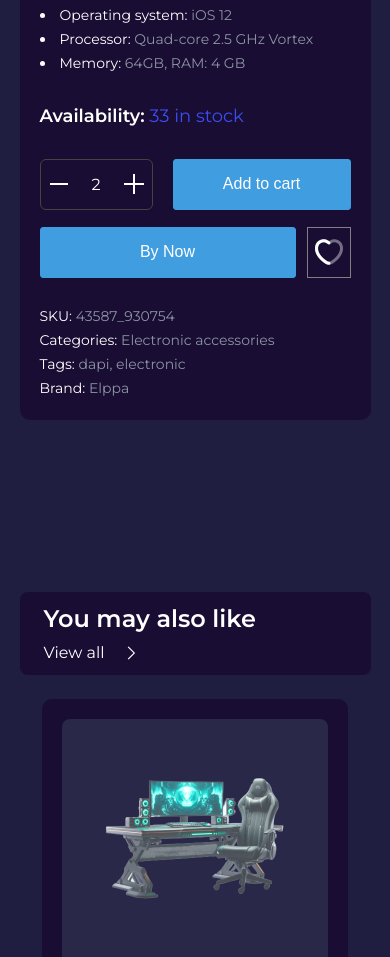
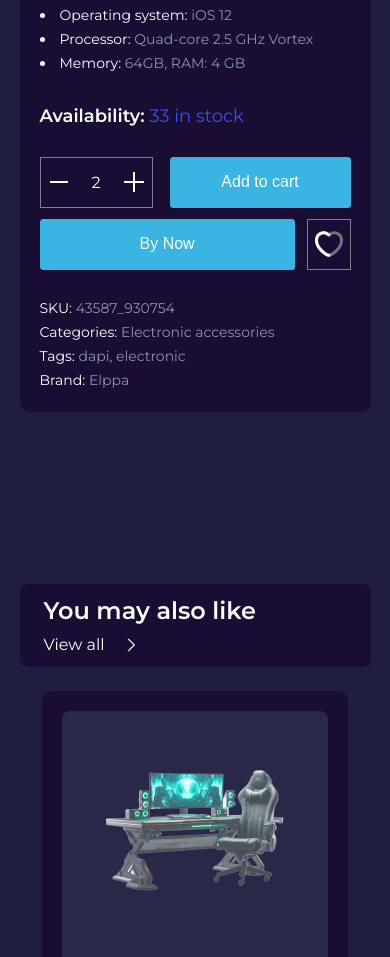
Before and after one commit to md-mohosin/kalni-designe, a website built with Vite: page productDetails.html in a window 390 px wide. Shown: the part 780-1737 px from the top of the page. Built offline with nearby package versions, Linux system fonts and the light colour scheme.

Commit message:
responsive btn

```diff
--- a/productDetails.html
+++ b/productDetails.html
@@ -156,8 +156,12 @@
             <p style="font-size: 18px;margin-top: 30px;"><span style="font-weight: 600;">Availability:</span> <span
                 style="color: #3B4DF0;">33 in stock</span></p>
 
+
+
+
+
             <div class="btn-section">
-              <div class="first-row">
+              <div class="left-side">
                 <div class="quantity-btn">
                   <img src="./src/images/minus.png" alt="">
                   <p>2</p>
@@ -165,13 +169,18 @@
                 </div>
                 <button class="dAddbtn">Add to cart</button>
               </div>
-              <div class="btn-container">
+              <div class="right-side">
                 <button class="dBybtn">By Now</button>
                 <div class="fvrt-icon">
                   <img src="./src/images/favourite.png" alt="">
                 </div>
               </div>
             </div>
+
+
+
+
+
             <ul class="info-container list-style">
               <li>SKU: <span class="info">43587_930754</span></li>
               <li>Categories: <span class="info">Electronic accessories</span></li>
--- a/src/style.css
+++ b/src/style.css
@@ -64,7 +64,6 @@
   color: white;
 }
 
-
 .logo {
   width: 121px;
   display: flex;
@@ -126,7 +125,7 @@
 
 .search-btn {
   width: 104px;
-  background-color: #409DDF;
+  background-image: linear-gradient(to right, #44bde2, #088aed);
   font-size: 14px;
   border: none;
   border-top-right-radius: 5px;
@@ -204,7 +203,7 @@
   display: inline-block;
   width: 143px;
   height: 48px;
-  background-color: #42A2E0;
+  background-color: #44bde2;
   border: 1px solid #42A2E0;
   display: flex;
   justify-content: center;
@@ -218,7 +217,7 @@
 
 .banner-content a:hover {
   background-color: transparent;
-  color: #42A2E0;
+  border: 1px solid white;
 }
 
 .banner-container {
@@ -272,8 +271,6 @@
   font-family: Montserrat;
   padding-top: 72px;
 }
-
-
 
 .productAndCategory-seciton {
   background-color: #160C2D;
@@ -385,16 +382,9 @@
   font-weight: 600;
 }
 
-
 .bestPrice-section {
   font-family: Montserrat;
   padding-top: 87px;
-}
-
-.first-row {
-  display: flex;
-  gap: 20px;
-  width: 100%;
 }
 
 
@@ -791,6 +781,7 @@
   display: flex;
   align-items: center;
   gap: 5px;
+  z-index: 1;
 }
 
 .view-container {
@@ -800,6 +791,7 @@
   display: flex;
   align-items: center;
   gap: 5px;
+  z-index: 1;
 }
 
 .compare-container {
@@ -809,30 +801,40 @@
   display: flex;
   align-items: center;
   gap: 5px;
+  z-index: 1;
 }
 
 .wishlist-title,
 .view-title,
 .compare-title {
-  background-color: #4BC0EB;
+  background-image: linear-gradient(to right, #44bde2, #088aed);
   padding: 6px 7px;
   color: white;
   border-radius: 5px;
   font-size: 12px;
+  visibility: hidden;
+  opacity: 0;
+  transition: 0.5s;
 }
 
 .whislist-img,
 .view-img,
 .compare-img {
-  background-color: #4BC0EB;
+  background-image: linear-gradient(to right, #44bde2, #088aed);
   padding: 10px;
   border-radius: 50%;
+}
+
+.wishlist-container:hover .wishlist-title,
+.view-container:hover .view-title,
+.compare-container:hover .compare-title {
+  visibility: visible;
+  opacity: 1;
 }
 
 .bg-color {
   background-color: green;
 }
-
 
 .productDetails-page {
   padding-top: 30px;
@@ -907,64 +909,69 @@
   list-style-type: none;
 }
 
-.btn-section {
-  width: 100%;
+
+
+
+
+
+
+
+
+
+.fvrt-icon {
+  border: 1px solid gray;
+  width: 53px;
+  height: 51px;
   display: flex;
+  justify-content: center;
   align-items: center;
-  gap: 22px;
-  margin-top: 32px;
+  cursor: pointer;
 }
 
 .quantity-btn {
   max-width: 125px;
   width: 100%;
-  border: 1px solid rgb(67, 67, 67);
-  padding-inline: 6px;
   height: 51px;
+  border: 1px solid gray;
   display: flex;
+  justify-content: space-between;
   align-items: center;
-  justify-content: space-between;
-  border-radius: 6px;
+  padding: 17px 6px;
 }
 
-.btn-container {
+.left-side {
   display: flex;
-  gap: 11px;
   width: 100%;
+  gap: 22px;
 }
 
-.dAddbtn {
-  max-width: 217px;
+.right-side {
+  display: flex;
   width: 100%;
-  height: 51px;
-  font-size: 16px;
-  color: white;
-  background-color: #409DDF;
-  border: 1px solid #409DDF;
-  border-radius: 3px;
-  cursor: pointer;
+  gap: 12px;
 }
 
+.dAddbtn,
 .dBybtn {
   max-width: 217px;
   width: 100%;
   height: 51px;
+  background-color: #3AB5E3;
+  color: white;
   font-size: 16px;
-  color: white;
-  background-color: #409DDF;
-  border: 1px solid #409DDF;
+  border: 1px solid #3AB5E3;
+  cursor: pointer;
   border-radius: 3px;
-  cursor: pointer;
 }
 
-.fvrt-icon {
-  border: 1px solid gray;
-  width: 53px;
+.btn-section {
   display: flex;
-  justify-content: center;
-  align-items: center;
-  cursor: pointer;
+  width: 100%;
+  gap: 11px;
+  margin-top: 30px;
 }
+
+
 
 
 
@@ -1018,6 +1025,23 @@
   .blogCard-container {
     grid-template-columns: repeat(3, 1fr);
   }
+
+  .btn-section {
+    flex-direction: column;
+  }
+
+  .dAddbtn {
+    max-width: 191px;
+  }
+
+  .dBybtn {
+    max-width: 256px;
+  }
+
+  .left-side {
+    gap: 11px;
+  }
+
 }
 
 
@@ -1057,6 +1081,7 @@
   .middle-navbar {
     gap: 60px;
   }
+
 }
 
 
@@ -1129,6 +1154,15 @@
   .details-container {
     padding: 30px;
   }
+
+  .btn-section{
+    flex-direction: row;
+  }
+
+  .dAddbtn,.dBybtn{
+    max-width: 217px;
+  }
+
 }
 
 
@@ -1184,7 +1218,6 @@
     width: 100%;
   }
 
-
   .newsletter {
     flex-direction: column;
     gap: 35px;
@@ -1194,6 +1227,23 @@
   .footer-logo {
     width: 100%;
   }
+
+  .dAddbtn {
+    max-width: 191px;
+  }
+
+  .dBybtn {
+    max-width: 256px;
+  }
+
+  .left-side {
+    gap: 17px;
+  }
+
+  .btn-section {
+    flex-direction: column;
+  }
+
 }
 
 
@@ -1263,7 +1313,6 @@
     font-size: 13px;
   }
 
-
   .footer-bottom-content {
     flex-direction: column;
     gap: 20px;
@@ -1295,8 +1344,6 @@
     max-height: 500px;
   }
 
-
-
   .image-container {
     width: 100%;
     padding-left: 0;
@@ -1315,28 +1362,7 @@
     padding: 20px;
   }
 
-
-  .btn-section {
-    gap: 17px;
-    flex-direction: column;
-    width: 100%;
-  }
-
   .quantity-btn {
     max-width: 113px;
   }
-
-  .dAddbtn {
-    max-width: 191px;
-  }
-
-  .btn-container {
-    width: 100%;
-  }
-
-  .dBybtn {
-    max-width: 256px;
-    width: 100%;
-  }
-
 }
```
